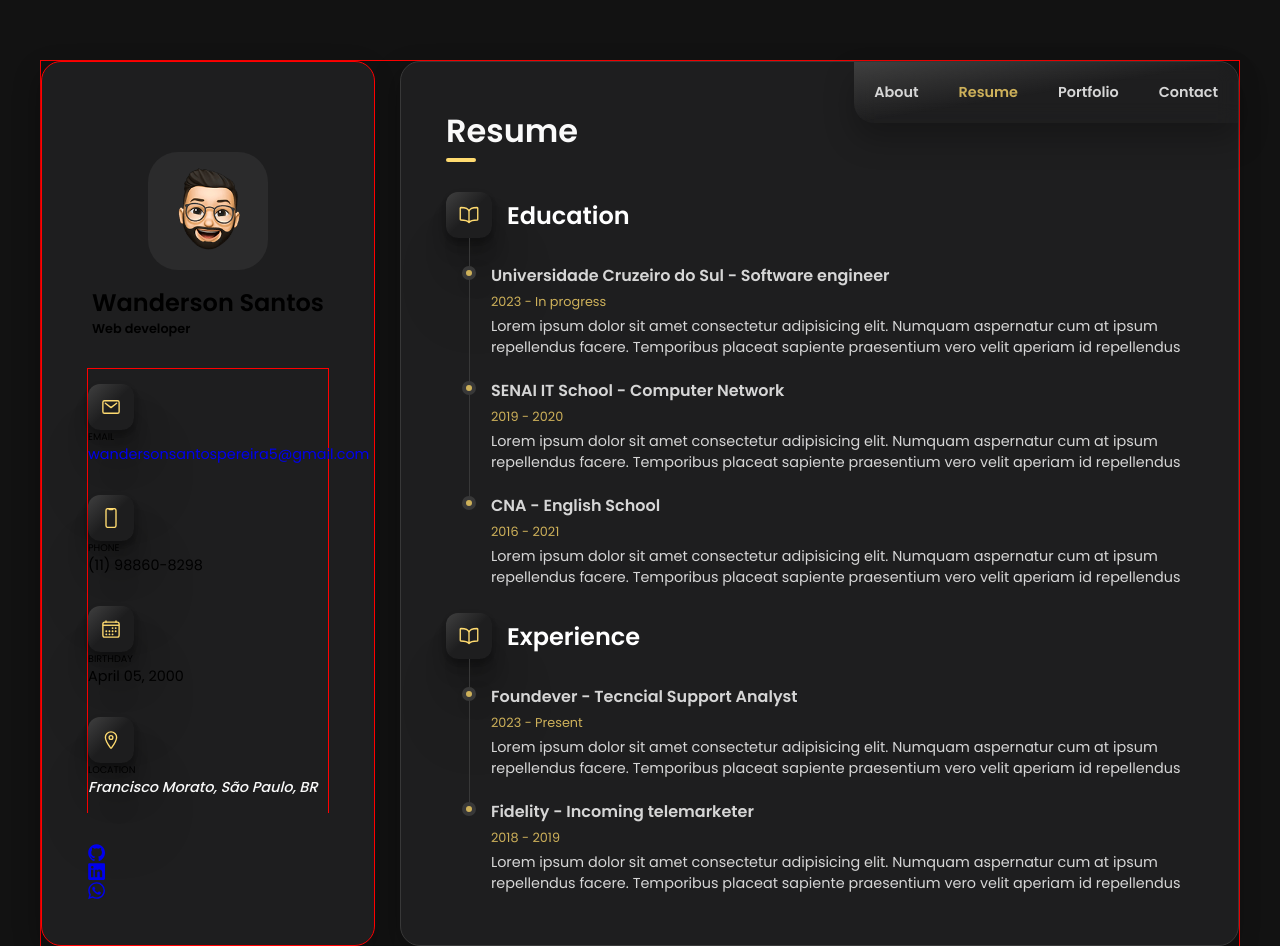
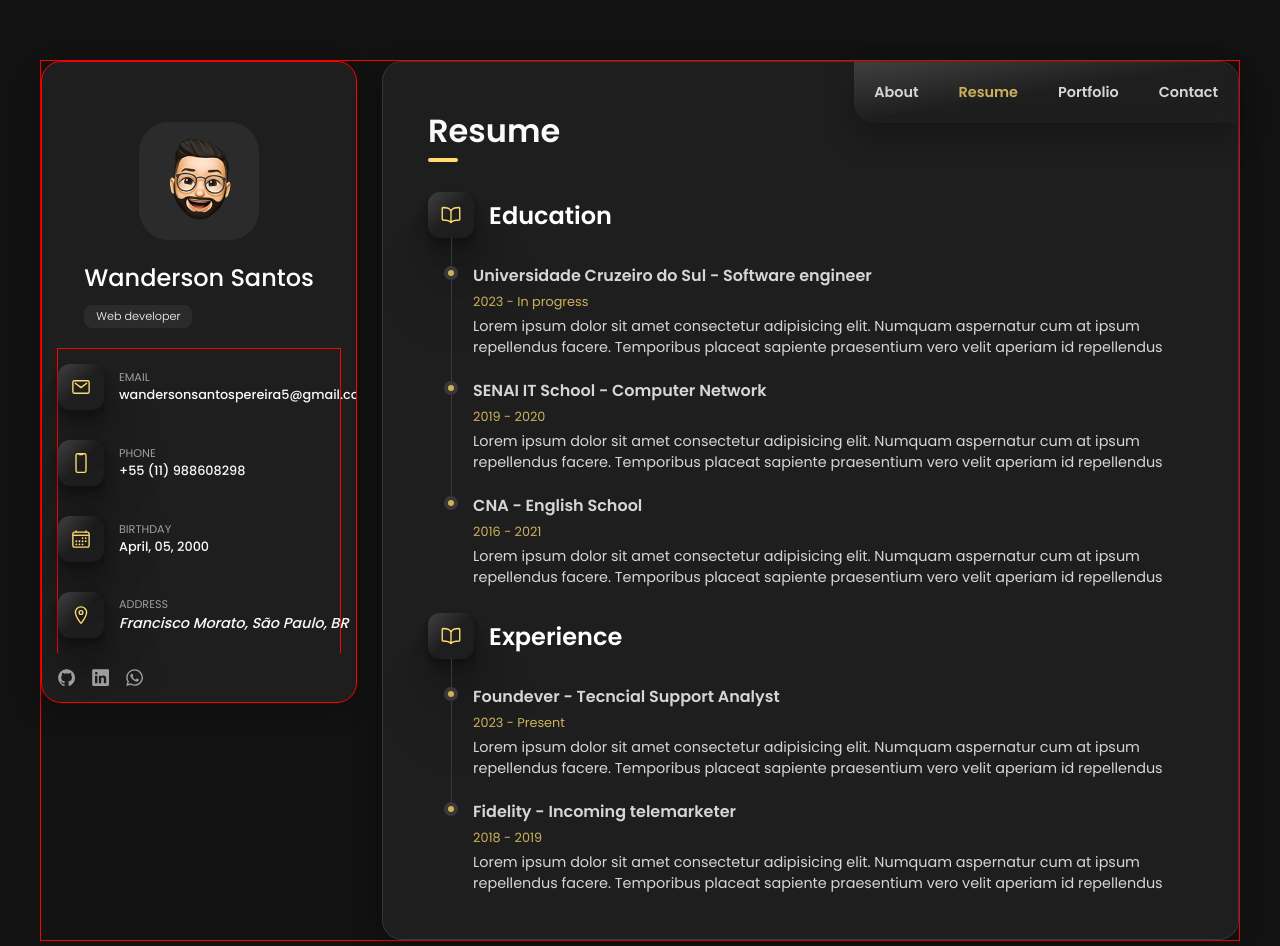
Before and after one commit to santowanderson/Portifolio, a plain HTML site: page resume.html in a window 1280 px wide. Shown: the top 946 px of the page. Drawn offline with nearby package versions, Linux system fonts and the light colour scheme.

Commit message:
fixing sedebar

```diff
--- a/resume.html
+++ b/resume.html
@@ -23,62 +23,66 @@
                 <ion-icon name="chevron-down-outline"></ion-icon>
                 <span>Show Contacts</span>
             </button>
-            <div id="profile">
+            <div class="profile">
                 <div class="profile_header">
                     <figure class="profile_img">
-                        <img src="./assets/my-avatar.png" alt="Wanderson Santos" width="80px">
+                        <img src="./assets/my-avatar.png" alt="Profile image" width="80">
                     </figure>
-                    <div>
+                    <div class="profile_header_title">
                         <h1>Wanderson Santos</h1>
                         <h3>Web developer</h3>
                     </div>
                 </div>
                 <div class="profile_info">
-                    <div class="border_separator"></div>
                     <ul class="profile_info_more">
-                        <li class="items_list">
-                            <div class="icon_box"><ion-icon name="mail-outline"></ion-icon></i></div>
-                            <div class="contact_info">
+                        <li class="profile_item">
+                            <div class="icon_box">
+                                <ion-icon name="mail-outline"></ion-icon>
+                            </div>
+                            <div class="profile_item_link">
                                 <span>EMAIL</span>
-                                <a href="mailto:wandersonsantospereira5@gmail.com"><p>wandersonsantospereira5@gmail.com</p></a>
+                                <a href="mailto:wandersonsantospereira5@gmail.com">wandersonsantospereira5@gmail.com</a>
                             </div>
                         </li>
-                        <li class="items_list">
-                            <div class="icon_box"><ion-icon name="phone-portrait-outline"></ion-icon></i></div>
-                            <div class="contact_info">
+                        <li class="profile_item">
+                            <div class="icon_box">
+                                <ion-icon name="phone-portrait-outline"></ion-icon>
+                            </div>
+                            <div class="profile_item_link">
                                 <span>PHONE</span>
-                                <p>(11) 98860-8298</p>
+                                <a href="https://wa.me/5511988608298">+55 (11) 988608298</a>
                             </div>
                         </li>
-                        <li class="items_list">
-                            <div class="icon_box"><ion-icon name="calendar-outline"></ion-icon></ion-icon></i></div>
-                            <div class="contact_info">
+                        <li class="profile_item">
+                            <div class="icon_box">
+                                <ion-icon name="calendar-outline"></ion-icon>
+                            </div>
+                            <div class="div profile_item_link">
                                 <span>BIRTHDAY</span>
-                                <p>April 05, 2000</p>
+                                <time datetime="2000-04-05">April, 05, 2000</time>
                             </div>
                         </li>
-                        <li class="items_list">
-                            <div class="icon_box"><ion-icon name="location-outline"></ion-icon></ion-icon></i></div>
-                            <div class="contact_info">
-                                <span>LOCATION</span>
+                        <li class="profile_item">
+                            <div class="icon_box">
+                                <ion-icon name="location-outline"></ion-icon>
+                            </div>
+                            <div class="profile_item_link">
+                                <span>ADDRESS</span>
                                 <address>Francisco Morato, São Paulo, BR</address>
                             </div>
                         </li>
                     </ul>
-                    <div class="border_separator"></div>
-                    <div class="social_icons">
-                        <ul>
+                    <ul class="social_contacts">
                         <li>
                             <a href="https://github.com/santowanderson"><ion-icon name="logo-github"></ion-icon></a>
                         </li>
                         <li>
-                                <a href="https://www.linkedin.com/in/wanderson-santos-pereira-965b9721a/"><ion-icon name="logo-linkedin"></ion-icon></a>
+                            <a href="https://www.linkedin.com/in/wanderson-santos-pereira-486920193/"><ion-icon name="logo-linkedin"></ion-icon></a>
                         </li>
                         <li>
                             <a href="https://wa.me/5511988608298"><ion-icon name="logo-whatsapp"></ion-icon></a>
                         </li>
                     </ul>
-                    </div>
                 </div>
             </div>
         </aside>
```
Also changed, not shown: contact.html (+28 -24 lines), portfolio.html (+28 -24 lines). Lines whose indentation alone changed are shown as unchanged.
